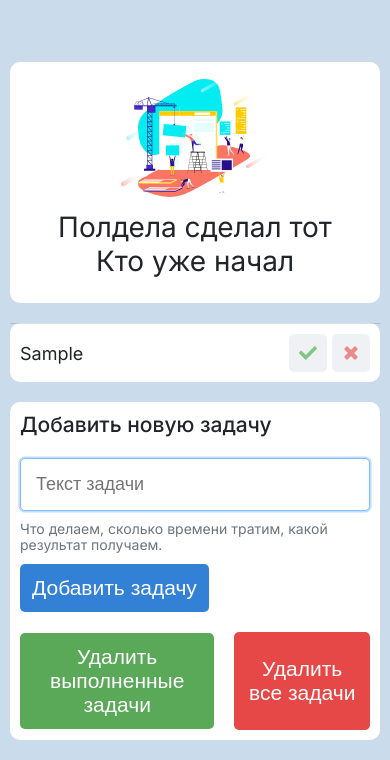
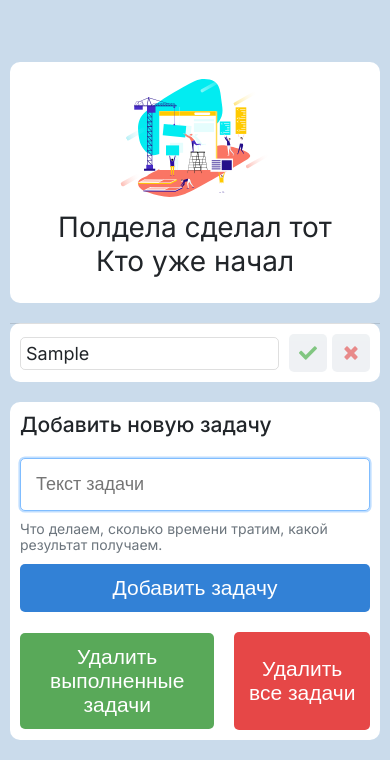
Before and after one commit to ConstantineKobushka/ToDoJavaScript, a plain HTML site: page index.html in a window 390 px wide. Both pictures are taken after typing "Sample" into the empty fields and a click on the button "Добавить задачу". Shown: the part 168-928 px from the top of the page. Drawn offline with Linux system fonts and the light colour scheme.

Commit message:
Chage scc

```diff
--- a/css/main.css
+++ b/css/main.css
@@ -98,6 +98,10 @@ body {
 }
 .task-item__title {
   font-weight: 400;
+  border: 1px solid rgba(0, 0, 0, 0.125);
+  border-radius: 5px;
+  padding: 5px;
+  width: 100%;
 }
 .task-item__buttons {
   gap: 0 10px;
@@ -212,6 +216,9 @@ body {
 }
 
 @media (max-width: 450px) {
+  .form__btn {
+    width: 100%;
+  }
   .removeeverytasks__btn {
     height: 97.6px;
   }
```
